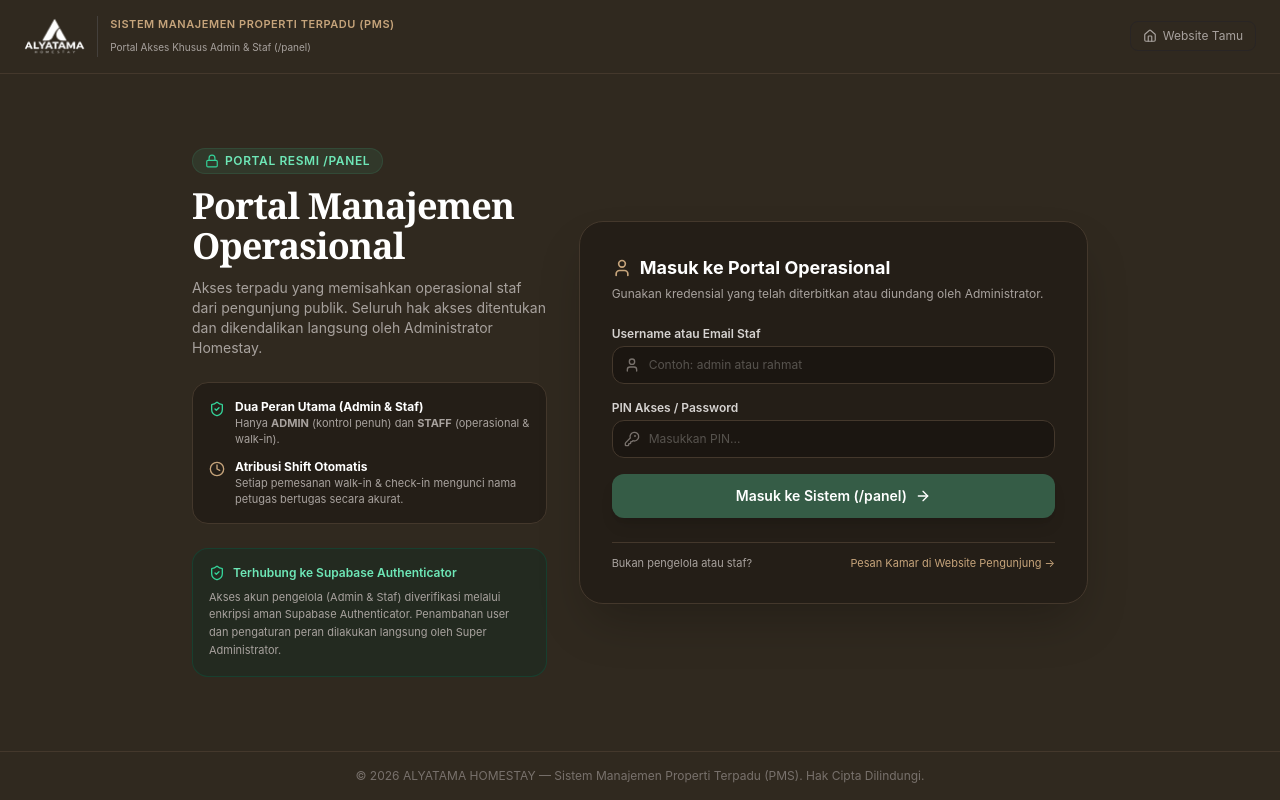
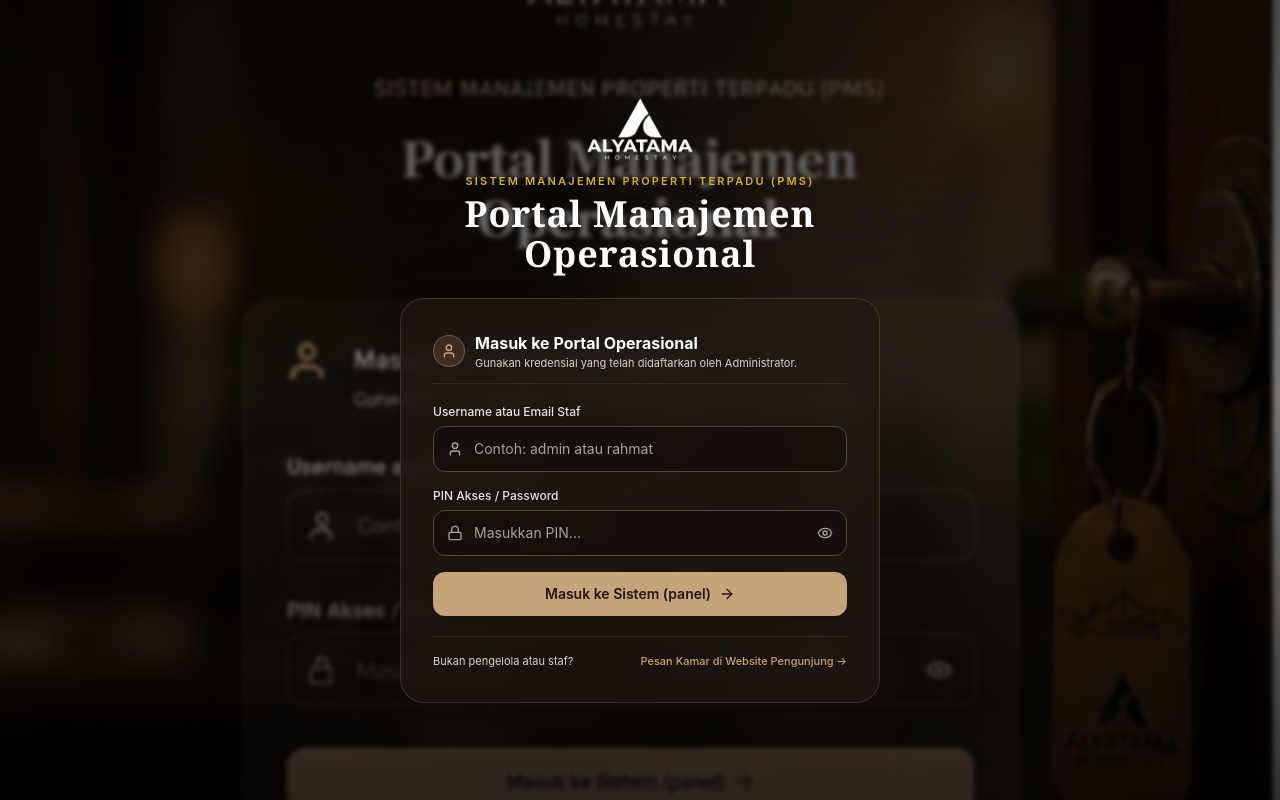
Before and after one commit to alyatamahomestay-sketch/WEBSITE-ALYATAMAHOMESTAY, a Next.js app: page /panel/login in a window 1280 px wide. Built offline with nearby package versions, Linux system fonts and the light colour scheme.

Commit message:
feat(panel-login): redesign /panel/login to match user reference image with warm hotel door suite background, center glassmorphism card, gold button, and password visibility toggle

```diff
--- a/src/app/panel/login/page.tsx
+++ b/src/app/panel/login/page.tsx
@@ -4,19 +4,14 @@
 import Link from 'next/link';
 import { useRouter } from 'next/navigation';
 import {
-  ShieldCheck,
   Lock,
   KeyRound,
   User,
   ArrowRight,
-  Clock,
-  Calendar,
-  CheckCircle2,
   AlertTriangle,
-  Home,
   Sparkles,
-  Building2,
-  Users
+  Eye,
+  EyeOff
 } from 'lucide-react';
 import AlyatamaLogo from '@/components/common/AlyatamaLogo';
 import { PmsService } from '@/lib/services/pms-service';
@@ -31,6 +26,7 @@
   // Login fields
   const [identifier, setIdentifier] = useState('');
   const [pin, setPin] = useState('');
+  const [showPassword, setShowPassword] = useState(false);
   const [loading, setLoading] = useState(false);
   const [errorMsg, setErrorMsg] = useState('');
 
@@ -46,7 +42,7 @@
     try {
       const res = await PmsService.verifyStaffLogin(identifier, pin);
       if (!res.success || !res.user) {
-        setErrorMsg(res.error || 'Kredensial tidak valid');
+        setErrorMsg(res.error || 'Kredensial staf tidak valid atau akun tidak terdaftar');
         setLoading(false);
         return;
       }
@@ -112,106 +108,69 @@
   };
 
   return (
-    <div className="min-h-screen w-full bg-[#30291F] text-stone-100 flex flex-col justify-between overflow-x-hidden selection:bg-[#355C46] selection:text-white">
-      {/* Top Header */}
-      <header className="border-b border-[#44382c] px-6 py-4 flex items-center justify-between">
-        <div className="flex items-center gap-3">
-          <AlyatamaLogo variant="white" size="sm" />
-          <div className="hidden sm:block border-l border-stone-700 pl-3">
-            <span className="text-[11px] font-semibold text-[#C6A47B] uppercase tracking-wider block">
-              Sistem Manajemen Properti Terpadu (PMS)
+    <div className="relative min-h-screen w-full flex flex-col items-center justify-center p-4 sm:p-6 overflow-x-hidden select-none bg-[#1C140E]">
+      {/* Background Ambience: Warm Hotel Suite & Wooden Door Key Tag */}
+      <div
+        className="absolute inset-0 bg-cover bg-center bg-no-repeat"
+        style={{
+          backgroundImage: `url('/images/panel-login-bg.png')`,
+        }}
+      />
+      {/* Dark warm overlay to enhance focus and contrast */}
+      <div className="absolute inset-0 bg-gradient-to-t from-black/80 via-black/50 to-black/70 backdrop-blur-[2px]" />
+
+      {/* Main Center Content */}
+      <div className="relative z-10 w-full max-w-[480px] flex flex-col items-center text-center my-auto">
+
+        {/* Brand Logo & Titles (Exact match to reference image) */}
+        <div className="mb-6 flex flex-col items-center">
+          <AlyatamaLogo variant="white" size="lg" className="mb-3 drop-shadow-md" />
+          <span className="text-[10px] sm:text-[11px] font-semibold text-[#D4AF37] tracking-[0.2em] uppercase mb-1">
+            SISTEM MANAJEMEN PROPERTI TERPADU (PMS)
           </span>
-            <span className="text-[10px] text-stone-400">Portal Akses Khusus Admin & Staf (/panel)</span>
-          </div>
+          <h1 className="font-serif text-2xl sm:text-3xl lg:text-4xl font-bold text-white tracking-wide leading-tight drop-shadow-sm">
+            Portal Manajemen<br />Operasional
+          </h1>
         </div>
 
-        <Link
-          href="/"
-          className="text-xs text-stone-400 hover:text-white flex items-center gap-1.5 transition px-3 py-1.5 rounded-lg border border-stone-800 hover:border-stone-700"
-        >
-          <Home className="w-3.5 h-3.5" />
-          <span className="hidden sm:inline">Website Tamu</span>
-        </Link>
-      </header>
+        {/* Glassmorphism Login Card */}
+        <div className="w-full bg-[#1F1710]/75 backdrop-blur-md border border-[#806044]/40 rounded-3xl p-6 sm:p-8 shadow-2xl text-left">
 
-      {/* Main Container */}
-      <main className="flex-1 flex items-center justify-center p-4 sm:p-8 my-6">
-        <div className="max-w-4xl w-full grid grid-cols-1 lg:grid-cols-12 gap-8 items-center">
-
-          {/* Left Column: Branding & Security Policy */}
-          <div className="lg:col-span-5 space-y-6">
+          {step === 'credentials' && (
+            <>
+              {/* Card Header */}
+              <div className="mb-5 pb-3 border-b border-[#4D3B2E]/60">
+                <div className="flex items-center gap-2.5 text-[#E7D8C5]">
+                  <div className="w-8 h-8 rounded-full bg-[#806044]/30 border border-[#C6A47B]/40 flex items-center justify-center shrink-0">
+                    <User className="w-4 h-4 text-[#C6A47B]" />
+                  </div>
                   <div>
-              <div className="inline-flex items-center gap-1.5 bg-[#355C46]/30 border border-[#355C46]/50 text-emerald-300 px-3 py-1 rounded-full text-xs font-semibold uppercase tracking-wider mb-3">
-                <Lock className="w-3.5 h-3.5 text-emerald-400" />
-                <span>Portal Resmi /panel</span>
-              </div>
-              <h1 className="font-serif text-3xl sm:text-4xl font-bold text-white tracking-tight leading-tight">
-                Portal Manajemen Operasional
-              </h1>
-              <p className="text-xs sm:text-sm text-stone-400 mt-3 leading-relaxed">
-                Akses terpadu yang memisahkan operasional staf dari pengunjung publik. Seluruh hak akses ditentukan dan dikendalikan langsung oleh Administrator Homestay.
+                    <h2 className="text-sm sm:text-base font-bold text-white leading-tight">
+                      Masuk ke Portal Operasional
+                    </h2>
+                    <p className="text-[11px] text-stone-300">
+                      Gunakan kredensial yang telah didaftarkan oleh Administrator.
                     </p>
-            </div>
-
-            <div className="bg-[#241e17] border border-[#44382c] p-4 rounded-2xl space-y-3 text-xs text-stone-300">
-              <div className="flex items-start gap-2.5">
-                <ShieldCheck className="w-4 h-4 text-emerald-400 shrink-0 mt-0.5" />
-                <div>
-                  <strong className="text-white block">Dua Peran Utama (Admin & Staf)</strong>
-                  <span className="text-[11px] text-stone-400">Hanya <strong>ADMIN</strong> (kontrol penuh) dan <strong>STAFF</strong> (operasional & walk-in).</span>
-                </div>
-              </div>
-              <div className="flex items-start gap-2.5">
-                <Clock className="w-4 h-4 text-[#C6A47B] shrink-0 mt-0.5" />
-                <div>
-                  <strong className="text-white block">Atribusi Shift Otomatis</strong>
-                  <span className="text-[11px] text-stone-400">Setiap pemesanan walk-in & check-in mengunci nama petugas bertugas secara akurat.</span>
                   </div>
                 </div>
               </div>
 
-            {/* Security & Supabase Authenticator Notice */}
-            <div className="bg-[#1C2C22]/60 border border-emerald-800/40 p-4 rounded-2xl space-y-2">
-              <div className="flex items-center gap-2 text-emerald-300 text-xs font-semibold">
-                <ShieldCheck className="w-4 h-4 text-emerald-400 shrink-0" />
-                <span>Terhubung ke Supabase Authenticator</span>
-              </div>
-              <p className="text-[11px] text-stone-400 leading-relaxed">
-                Akses akun pengelola (Admin & Staf) diverifikasi melalui enkripsi aman Supabase Authenticator. Penambahan user dan pengaturan peran dilakukan langsung oleh Super Administrator.
-              </p>
-            </div>
-          </div>
-
-          {/* Right Column: Dynamic Form */}
-          <div className="lg:col-span-7 bg-[#241e17] border border-[#44382c] rounded-3xl p-6 sm:p-8 shadow-2xl space-y-6">
-
-            {/* STEP 1: CREDENTIALS */}
-            {step === 'credentials' && (
-              <>
-                <div>
-                  <h2 className="text-lg font-bold text-white flex items-center gap-2">
-                    <User className="w-5 h-5 text-[#C6A47B]" />
-                    <span>Masuk ke Portal Operasional</span>
-                  </h2>
-                  <p className="text-xs text-stone-400 mt-1">
-                    Gunakan kredensial yang telah diterbitkan atau diundang oleh Administrator.
-                  </p>
-                </div>
-
+              {/* Error Message Pill */}
               {errorMsg && (
-                  <div className="p-3 rounded-xl bg-red-950/60 border border-red-800 text-red-200 text-xs flex items-center gap-2">
+                <div className="mb-4 p-3 rounded-xl bg-red-950/70 border border-red-800 text-red-200 text-xs flex items-center gap-2">
                   <AlertTriangle className="w-4 h-4 text-red-400 shrink-0" />
                   <span>{errorMsg}</span>
                 </div>
               )}
 
+              {/* Form Input */}
               <form onSubmit={handleLoginSubmit} className="space-y-4">
                 <div>
-                    <label className="block text-xs font-semibold text-stone-300 mb-1">
+                  <label className="block text-xs font-medium text-stone-200 mb-1.5">
                     Username atau Email Staf
                   </label>
                   <div className="relative">
-                      <div className="absolute inset-y-0 left-0 pl-3 flex items-center pointer-events-none text-stone-500">
+                    <div className="absolute inset-y-0 left-0 pl-3.5 flex items-center pointer-events-none text-stone-400">
                       <User className="w-4 h-4" />
                     </div>
                     <input
@@ -220,86 +179,100 @@
                       value={identifier}
                       onChange={(e) => setIdentifier(e.target.value)}
                       placeholder="Contoh: admin atau rahmat"
-                        className="w-full bg-[#1b1611] border border-[#44382c] rounded-xl pl-9 pr-3 py-2.5 text-xs text-white placeholder-stone-600 focus:outline-none focus:ring-2 focus:ring-[#355C46]"
+                      className="w-full bg-[#140E0A]/80 border border-[#5E4532] rounded-xl pl-10 pr-3 py-3 text-xs sm:text-sm text-white placeholder-stone-400 focus:outline-none focus:ring-2 focus:ring-[#C6A47B] focus:border-transparent transition"
                     />
                   </div>
                 </div>
 
                 <div>
-                    <label className="block text-xs font-semibold text-stone-300 mb-1">
+                  <label className="block text-xs font-medium text-stone-200 mb-1.5">
                     PIN Akses / Password
                   </label>
                   <div className="relative">
-                      <div className="absolute inset-y-0 left-0 pl-3 flex items-center pointer-events-none text-stone-500">
-                        <KeyRound className="w-4 h-4" />
+                    <div className="absolute inset-y-0 left-0 pl-3.5 flex items-center pointer-events-none text-stone-400">
+                      <Lock className="w-4 h-4" />
                     </div>
                     <input
-                        type="password"
+                      type={showPassword ? 'text' : 'password'}
                       required
                       value={pin}
                       onChange={(e) => setPin(e.target.value)}
                       placeholder="Masukkan PIN..."
-                        className="w-full bg-[#1b1611] border border-[#44382c] rounded-xl pl-9 pr-3 py-2.5 text-xs text-white placeholder-stone-600 focus:outline-none focus:ring-2 focus:ring-[#355C46]"
+                      className="w-full bg-[#140E0A]/80 border border-[#5E4532] rounded-xl pl-10 pr-10 py-3 text-xs sm:text-sm text-white placeholder-stone-400 focus:outline-none focus:ring-2 focus:ring-[#C6A47B] focus:border-transparent transition"
                     />
+                    <button
+                      type="button"
+                      onClick={() => setShowPassword(!showPassword)}
+                      className="absolute inset-y-0 right-0 pr-3.5 flex items-center text-stone-400 hover:text-stone-200 focus:outline-none"
+                      aria-label={showPassword ? 'Sembunyikan password' : 'Lihat password'}
+                    >
+                      {showPassword ? <EyeOff className="w-4 h-4" /> : <Eye className="w-4 h-4" />}
+                    </button>
                   </div>
                 </div>
 
+                {/* Submit Button (Exact pill style from reference image) */}
                 <button
                   type="submit"
                   disabled={loading}
-                    className="w-full bg-[#355C46] hover:bg-[#284635] text-white py-3 rounded-xl text-xs sm:text-sm font-semibold transition flex items-center justify-center gap-2 shadow-lg cursor-pointer disabled:opacity-50"
+                  className="w-full mt-2 bg-[#C6A47B] hover:bg-[#B38F64] active:bg-[#9E7D56] text-[#221811] py-3 rounded-xl text-xs sm:text-sm font-semibold transition-all flex items-center justify-center gap-2 shadow-lg cursor-pointer disabled:opacity-50"
                 >
                   {loading ? (
                     <span>Memverifikasi Akun...</span>
                   ) : (
                     <>
-                        <span>Masuk ke Sistem (/panel)</span>
+                      <span>Masuk ke Sistem (panel)</span>
                       <ArrowRight className="w-4 h-4" />
                     </>
                   )}
                 </button>
               </form>
+
+              {/* Card Footer: Back to public website */}
+              <div className="mt-5 pt-4 border-t border-[#4D3B2E]/60 flex items-center justify-between text-[11px] text-stone-300">
+                <span>Bukan pengelola atau staf?</span>
+                <Link
+                  href="/"
+                  className="text-[#C6A47B] hover:text-white font-medium transition inline-flex items-center gap-1"
+                >
+                  Pesan Kamar di Website Pengunjung &rarr;
+                </Link>
+              </div>
             </>
           )}
 
           {/* STEP 2: SHIFT CONFIRMATION FOR STAFF */}
           {step === 'shift_confirmation' && authenticatedUser && (
-              <div className="space-y-5 animate-fadeIn">
-                <div className="border-b border-[#44382c] pb-3">
+            <div className="space-y-4">
+              <div className="border-b border-[#4D3B2E]/60 pb-3">
                 <div className="inline-flex items-center gap-1.5 bg-[#C6A47B]/20 text-[#C6A47B] px-2.5 py-0.5 rounded-full text-[10px] font-bold uppercase tracking-wider mb-2">
                   <Sparkles className="w-3 h-3" />
-                    <span>Langkah Wajib Mulai Shift</span>
+                  <span>Konfirmasi Shift Harian</span>
                 </div>
-                  <h2 className="text-lg font-bold text-white">
-                    Konfirmasi Identitas Petugas & Shift Harian
+                <h2 className="text-base font-bold text-white">
+                  Mulai Shift Bertugas
                 </h2>
-                  <p className="text-xs text-stone-400 mt-1">
-                    Sesuai SOP ALYATAMA HOMESTAY, staf wajib mengonfirmasi identitas nama sebelum memproses transaksi tamu.
+                <p className="text-xs text-stone-300 mt-0.5">
+                  Konfirmasi nama staf sebelum melayani reservasi dan transaksi tamu.
                 </p>
               </div>
 
-                <div className="bg-[#1b1611] border border-[#355C46]/40 p-4 rounded-2xl space-y-3">
-                  <div className="flex items-center justify-between pb-2 border-b border-[#30291F]">
-                    <span className="text-xs text-stone-400">Nama Petugas Bertugas:</span>
-                    <strong className="text-white text-sm">{authenticatedUser.full_name}</strong>
-                  </div>
-                  <div className="flex items-center justify-between pb-2 border-b border-[#30291F]">
-                    <span className="text-xs text-stone-400">Peran Akun:</span>
-                    <span className="text-[11px] font-bold uppercase px-2 py-0.5 rounded bg-[#355C46] text-white">
-                      STAFF OPERASIONAL
-                    </span>
+              <div className="bg-[#140E0A]/90 border border-[#806044]/40 p-3.5 rounded-xl space-y-2 text-xs">
+                <div className="flex items-center justify-between">
+                  <span className="text-stone-400">Petugas Bertugas:</span>
+                  <strong className="text-white">{authenticatedUser.full_name}</strong>
                 </div>
                 <div className="flex items-center justify-between">
-                    <span className="text-xs text-stone-400">Tanggal & Zona Waktu:</span>
-                    <span className="text-xs text-[#C6A47B] font-mono">
-                      {new Date().toLocaleDateString('id-ID', { dateStyle: 'full' })} (WIB)
+                  <span className="text-stone-400">Peran:</span>
+                  <span className="text-[10px] font-bold uppercase px-2 py-0.5 rounded bg-[#355C46] text-white">
+                    STAFF OPERASIONAL
                   </span>
                 </div>
               </div>
 
-                <form onSubmit={handleStartShiftSubmit} className="space-y-4">
+              <form onSubmit={handleStartShiftSubmit} className="space-y-3">
                 <div>
-                    <label className="block text-xs font-semibold text-stone-300 mb-1">
+                  <label className="block text-xs font-medium text-stone-200 mb-1">
                     Catatan Shift (Opsional)
                   </label>
                   <input
@@ -307,56 +280,23 @@
                     value={shiftNotes}
                     onChange={(e) => setShiftNotes(e.target.value)}
                     placeholder="Contoh: Shift Pagi - Siang Front Office"
-                      className="w-full bg-[#1b1611] border border-[#44382c] rounded-xl px-3 py-2 text-xs text-white placeholder-stone-600 focus:outline-none focus:ring-2 focus:ring-[#355C46]"
+                    className="w-full bg-[#140E0A]/80 border border-[#5E4532] rounded-xl px-3 py-2.5 text-xs text-white placeholder-stone-400 focus:outline-none focus:ring-2 focus:ring-[#C6A47B]"
                   />
                 </div>
 
-                  <div className="p-3 bg-amber-950/20 border border-amber-900/40 rounded-xl text-[11px] text-amber-200/90 leading-relaxed">
-                    Setiap reservasi walk-in, persetujuan booking, dan pembayaran yang Anda catat akan otomatis ditautkan ke nama <strong>{authenticatedUser.full_name}</strong>.
-                  </div>
-
-                  <div className="flex items-center gap-3 pt-2">
-                    <button
-                      type="button"
-                      onClick={() => setStep('credentials')}
-                      className="px-4 py-2.5 rounded-xl border border-stone-700 text-stone-400 hover:text-white text-xs font-semibold transition"
-                    >
-                      Batal / Ganti Akun
-                    </button>
                 <button
                   type="submit"
                   disabled={loading}
-                      className="flex-1 bg-[#355C46] hover:bg-[#284635] text-white py-2.5 rounded-xl text-xs sm:text-sm font-semibold transition flex items-center justify-center gap-2 shadow-lg"
+                  className="w-full bg-[#C6A47B] hover:bg-[#B38F64] text-[#221811] py-3 rounded-xl text-xs sm:text-sm font-semibold transition flex items-center justify-center gap-2 shadow-lg"
                 >
-                      {loading ? (
-                        <span>Membuka Sesi Shift...</span>
-                      ) : (
-                        <>
-                          <CheckCircle2 className="w-4 h-4 text-emerald-300" />
-                          <span>Mulai Shift & Masuk Sistem</span>
-                        </>
-                      )}
+                  {loading ? 'Memulai Shift...' : 'Mulai Shift & Buka Panel'}
                 </button>
-                  </div>
               </form>
             </div>
           )}
 
-            <div className="pt-3 border-t border-[#44382c] flex items-center justify-between text-[11px] text-stone-400">
-              <span>Bukan pengelola atau staf?</span>
-              <Link href="/" className="text-[#C6A47B] hover:underline">
-                Pesan Kamar di Website Pengunjung &rarr;
-              </Link>
         </div>
       </div>
-
-        </div>
-      </main>
-
-      {/* Footer */}
-      <footer className="border-t border-[#44382c] py-4 text-center text-xs text-stone-500">
-        © {new Date().getFullYear()} ALYATAMA HOMESTAY — Sistem Manajemen Properti Terpadu (PMS). Hak Cipta Dilindungi.
-      </footer>
     </div>
   );
 }
```
Also changed, not shown: public/images/panel-login-bg.png (added). Lines whose indentation alone changed are shown as unchanged.
